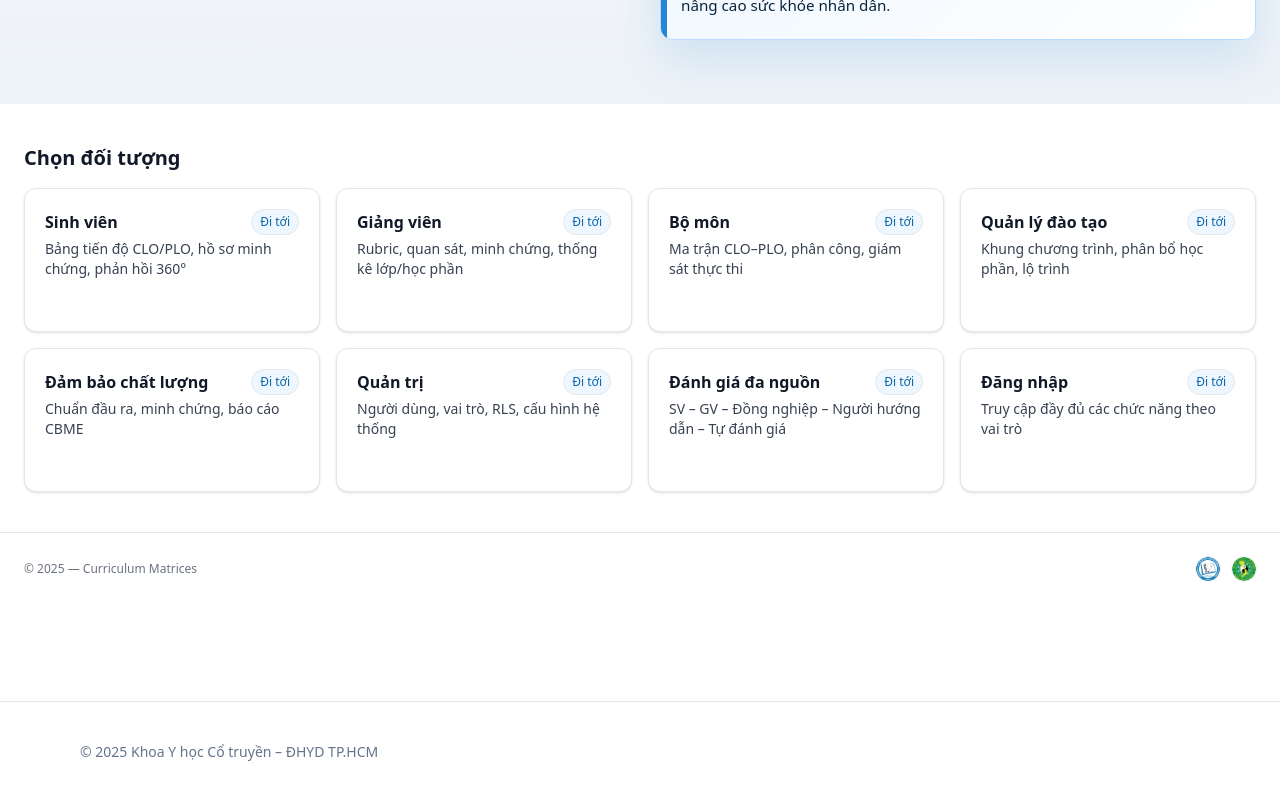
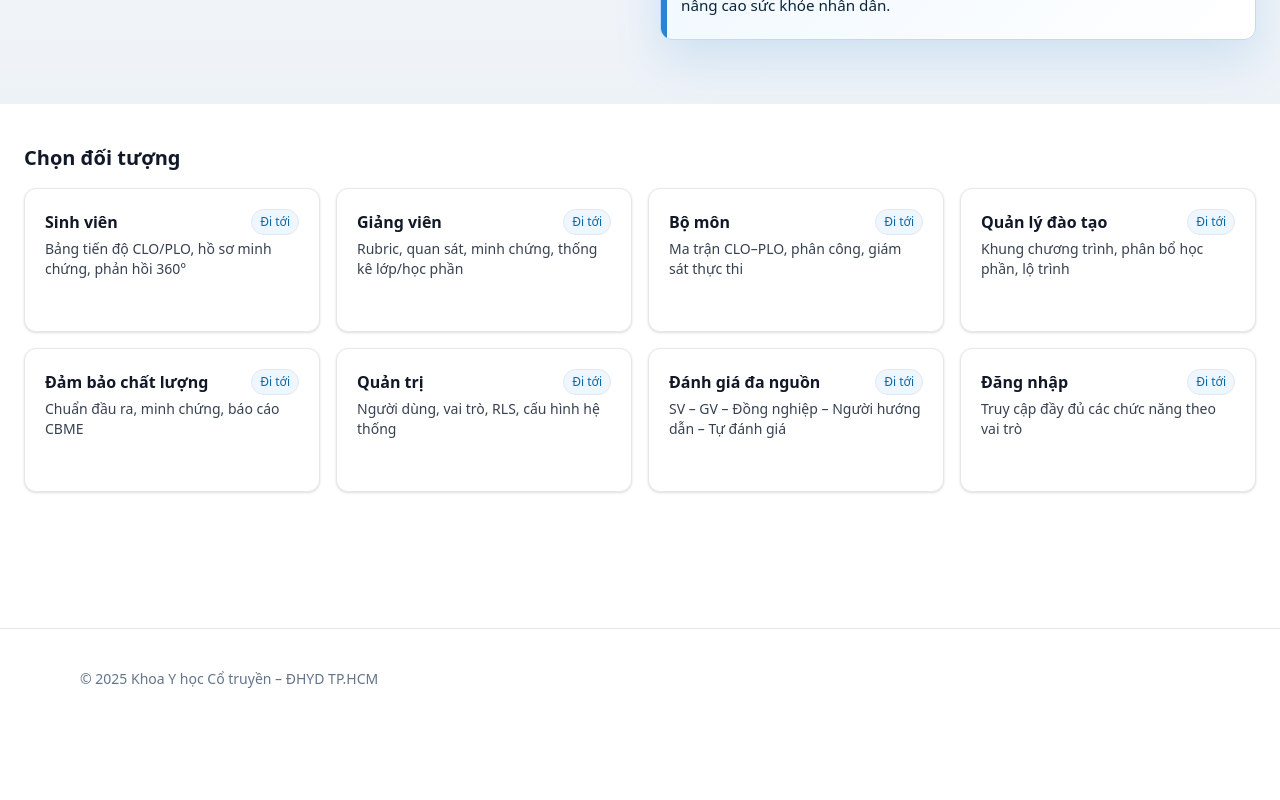
Before and after one commit to vophong90/CBME_Atlas, a Next.js app: page / in a window 1280 px wide. Shown: the part 716-1516 px from the top of the page. After the commit the page ends 1445 px from the top, so only its background shows below. Built offline with nearby package versions, Linux system fonts and the light colour scheme; no server answers.

Commit message:
Update page.tsx

```diff
--- a/app/page.tsx
+++ b/app/page.tsx
@@ -242,29 +242,6 @@ export default function HomePage() {
           </div>
         </section>
       </main>
-
-      {/* FOOTER */}
-      <footer className="border-t bg-white">
-        <div className="max-w-7xl mx-auto px-4 md:px-6 py-6 text-xs text-gray-500 flex items-center justify-between">
-          <div>© 2025 — Curriculum Matrices</div>
-          <div className="flex items-center gap-3">
-            <Image
-              src="/assets/brand/logo-ump.png"
-              alt="UMP"
-              width={24}
-              height={24}
-              className="h-6 w-6 rounded-full ring-1 ring-black/5 bg-white object-contain"
-            />
-            <Image
-              src="/assets/brand/logo-yhct.png"
-              alt="YHCT"
-              width={24}
-              height={24}
-              className="h-6 w-6 rounded-full ring-1 ring-black/5 bg-white object-contain"
-            />
-          </div>
-        </div>
-      </footer>
     </div>
   );
 }
```
